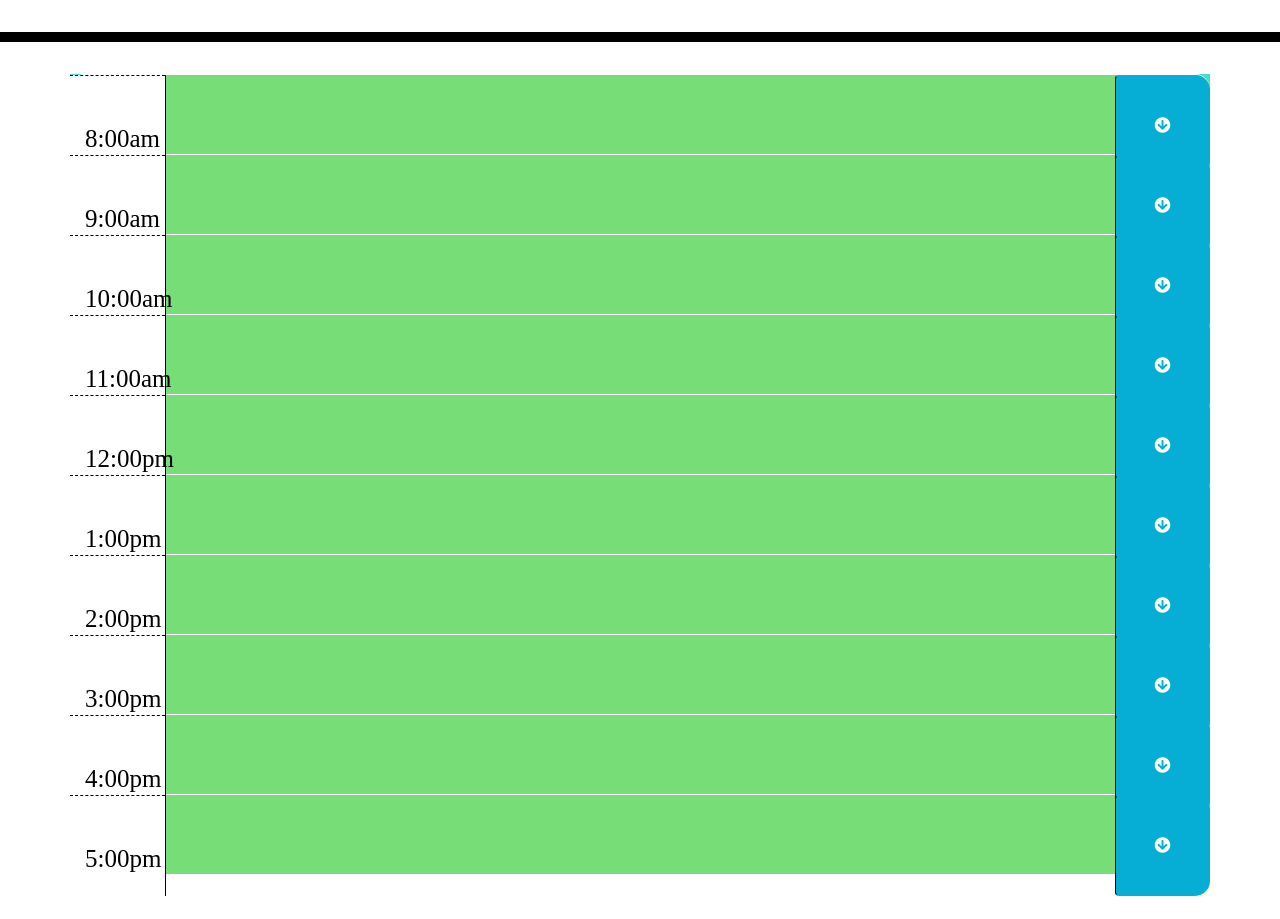
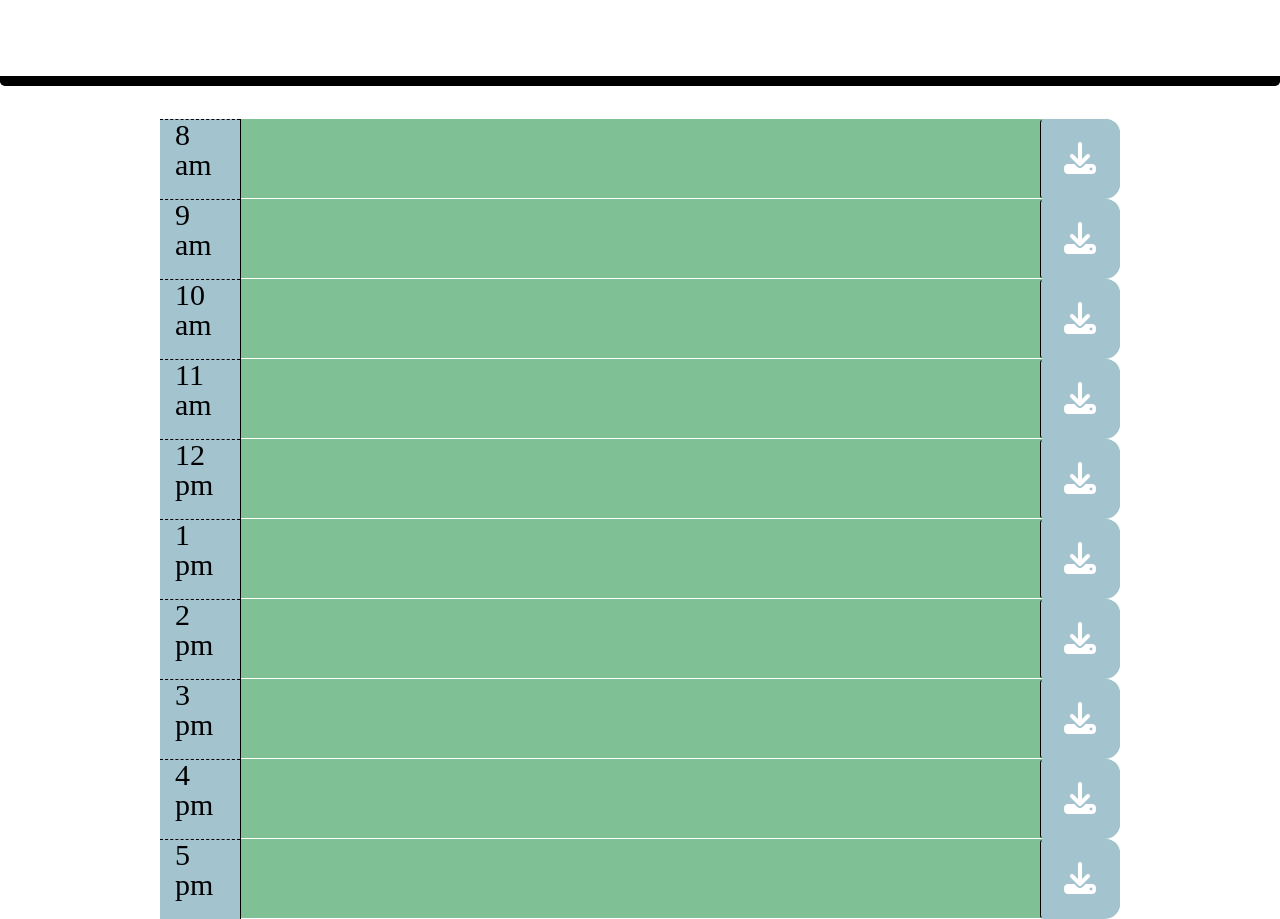
Before and after one commit to Aubsma/Event_Calendar, a plain HTML site: page index.html in a window 1280 px wide. Shown: the part 292-1211 px from the top of the page. Before the commit the page ends 1189 px from the top, so only its background shows below. Drawn offline with nearby package versions, Linux system fonts and the light colour scheme; a web font is replaced by a local one.

Commit message:
final push

```diff
--- a/index.html
+++ b/index.html
@@ -10,105 +10,96 @@
     <link rel="preconnect" href="https://fonts.gstatic.com">
     <link href="https://fonts.googleapis.com/css2?family=Arapey&display=swap" rel="stylesheet">
     <link rel="stylesheet" href="style.css"/>
+    <script src="https://kit.fontawesome.com/7af62df0d7.js" crossorigin="anonymous"></script>
     <title>Work Day Scheduler</title>
   </head>
 
   <body>
     <header class="jumbotron">
-      <h1 class="display-3">Work Day Scheduler</h1>
+      <h1 class="display-3"><i class="far fa-calendar-alt" style="margin-right:20px;"></i>Work Day Scheduler</h1>
       <p class="lead">A simple calendar app for scheduling your work day</p>
       <p id="currentDay" class="lead"></p>
     </header>
     <div class="container">
       <!-- Timeblocks go here -->
       <div id="hour8" class="row time-block">
-        <div class="col-lg-1 hour">
-            8:00am
+        <div class="col-md-1 hour">
+            8 am
         </div>
-        <textarea class="col-lg-10 description">
-        </textarea>
-        <button class="btn saveBtn col-md-1"><i class="fas fa-arrow-circle-down"></i></button>
+        <textarea class="col-md-10 description"> </textarea>
+        <button class="btn saveBtn col-md-1"><i class="fas fa-download fa-2x" style="cursor:pointer; "></i></button>
     </div>
 
     <div id="hour9" class="row time-block">
         <div class="col-md-1 hour">
-            9:00am
+            9 am
         </div>
-        <textarea class="col-md-10 description">
-        </textarea>
-        <button class="btn saveBtn col-md-1"><i class="fas fa-arrow-circle-down"></i></button>
+        <textarea class="col-md-10 description"> </textarea>
+        <button class="btn saveBtn col-md-1"><i class="fas fa-download fa-2x"></i></button>
     </div>
 
     <div id="hour10" class="row time-block">
         <div class="col-md-1 hour">
-            10:00am
+            10 am
         </div>
-        <textarea class="col-md-10 description">
-        </textarea>
-        <button class="btn saveBtn col-md-1"><i class="fas fa-arrow-circle-down"></i></button>
+        <textarea class="col-md-10 description"> </textarea>
+        <button class="btn saveBtn col-md-1"><i class="fas fa-download fa-2x"></i></button>
     </div>
 
     <div id="hour11" class="row time-block">
         <div class="col-md-1 hour">
-            11:00am
+            11 am
         </div>
-        <textarea class="col-md-10 description">
-        </textarea>
-        <button class="btn saveBtn col-md-1"><i class="fas fa-arrow-circle-down"></i></button>
+        <textarea class="col-md-10 description"> </textarea>
+        <button class="btn saveBtn col-md-1"><i class="fas fa-download fa-2x"></i></button>
     </div>
 
     <div id="hour12" class="row time-block">
         <div class="col-md-1 hour">
-            12:00pm
+            12 pm
         </div>
-        <textarea class="col-md-10 description">
-        </textarea>
-        <button class="btn saveBtn col-md-1"><i class="fas fa-arrow-circle-down"></i></button>
+        <textarea class="col-md-10 description"> </textarea>
+        <button class="btn saveBtn col-md-1"><i class="fas fa-download fa-2x"></i></button>
     </div>
 
     <div id="hour13" class="row time-block">
         <div class="col-md-1 hour">
-            1:00pm
+            1 pm
         </div>
-        <textarea class="col-md-10 description">
-        </textarea>
-        <button class="btn saveBtn col-md-1"><i class="fas fa-arrow-circle-down"></i></button>
+        <textarea class="col-md-10 description"> </textarea>
+        <button class="btn saveBtn col-md-1"><i class="fas fa-download fa-2x"></i></button>
     </div>
 
     <div id="hour14" class="row time-block">
         <div class="col-md-1 hour">
-            2:00pm
+            2 pm
         </div>
-        <textarea class="col-md-10 description">
-        </textarea>
-        <button class="btn saveBtn col-md-1"><i class="fas fa-arrow-circle-down"></i></button>
+        <textarea class="col-md-10 description"> </textarea>
+        <button class="btn saveBtn col-md-1"><i class="fas fa-download fa-2x"></i></button>
     </div>
 
     <div id="hour15" class="row time-block">
         <div class="col-md-1 hour">
-            3:00pm
+            3 pm
         </div>
-        <textarea class="col-md-10 description">
-        </textarea>
-        <button class="btn saveBtn col-md-1"><i class="fas fa-arrow-circle-down"></i></button>
+        <textarea class="col-md-10 description"> </textarea>
+        <button class="btn saveBtn col-md-1"><i class="fas fa-download fa-2x"></i></button>
     </div>
 
     <div id="hour16" class="row time-block">
         <div class="col-md-1 hour">
-            4:00pm
+            4 pm
         </div>
-        <textarea class="col-md-10 description">
-        </textarea>
-        <button class="btn saveBtn col-md-1"><i class="fas fa-arrow-circle-down"></i></button>
+        <textarea class="col-md-10 description"> </textarea>
+        <button class="btn saveBtn col-md-1"><i class="fas fa-download fa-2x"></i></button>
     </div>
 
     <div id="hour17" class="row time-block">
         <div class="col-md-1 hour">
-            5:00pm
+            5 pm
         </div>
-        <textarea class="col-md-10 description">
-        </textarea>
-        <button class="btn saveBtn col-md-1"><i class="fas fa-arrow-circle-down"></i></button>
+        <textarea class="col-md-10 description"> </textarea>
+        <button class="btn saveBtn col-md-1"><i class="fas fa-download fa-2x"></i></button>
     </div>
     </div>
 
--- a/style.css
+++ b/style.css
@@ -1,7 +1,11 @@
 body {
     font-family: 'Arapey', serif;
-    font-size: 20px;
+    font-size: 30px;
     line-height: 1;
+  }
+
+  .display-3 {
+      font-size: 100px;
   }
 
   textarea{
@@ -17,16 +21,16 @@ body {
     text-align: center;
     background-color: transparent;
     color: black;
-    border-radius: 0;
     border-bottom: 10px solid black;
     font-size: 20px;
   }
 .lead {
-    font-size: 35px;
+    font-size: 40px;
 }
 
 .container{
-    background-color: turquoise;
+    max-width: 75%;
+    max-height: 300%;
 }
 
   .description{
@@ -39,39 +43,44 @@ body {
   }
 
   .row {
-    white-space: pre-wrap;
+    /* white-space: pre-wrap; */
     height: 80px;
-    border-top: 1px solid white;;
+    border-top: 1px solid white;
   }
 
   .hour {
-    background-color: #ffffff;
+    background-color: #A3C4CF;
     color: #000000;
     border-top: 1px dashed #000000;
-    font-size: 25px;
+    font-size: 30px;
     margin-left: 0px;
+    text-align: start;
+
   }
 
   .past {
-    background-color: #d3d3d3;
+    background-color: #dff7e0;
     color: white;
+    font-size: 30px;
   }
 
   .present {
-    background-color: #ff6961;
+    background-color: #a6d6b2;
     color: white;
+    font-size: 30px;
   }
 
   .future {
-    background-color: #77dd77;
+    background-color: #7fc094;
     color: white;
+    font-size: 30px;
   }
 
   .saveBtn {
     border-left: 1px solid black;
     border-top-right-radius: 15px;
     border-bottom-right-radius: 15px;
-    background-color: #06AED5;
+    background-color: #A3C4CF;
     color: white;
   }
 
```
